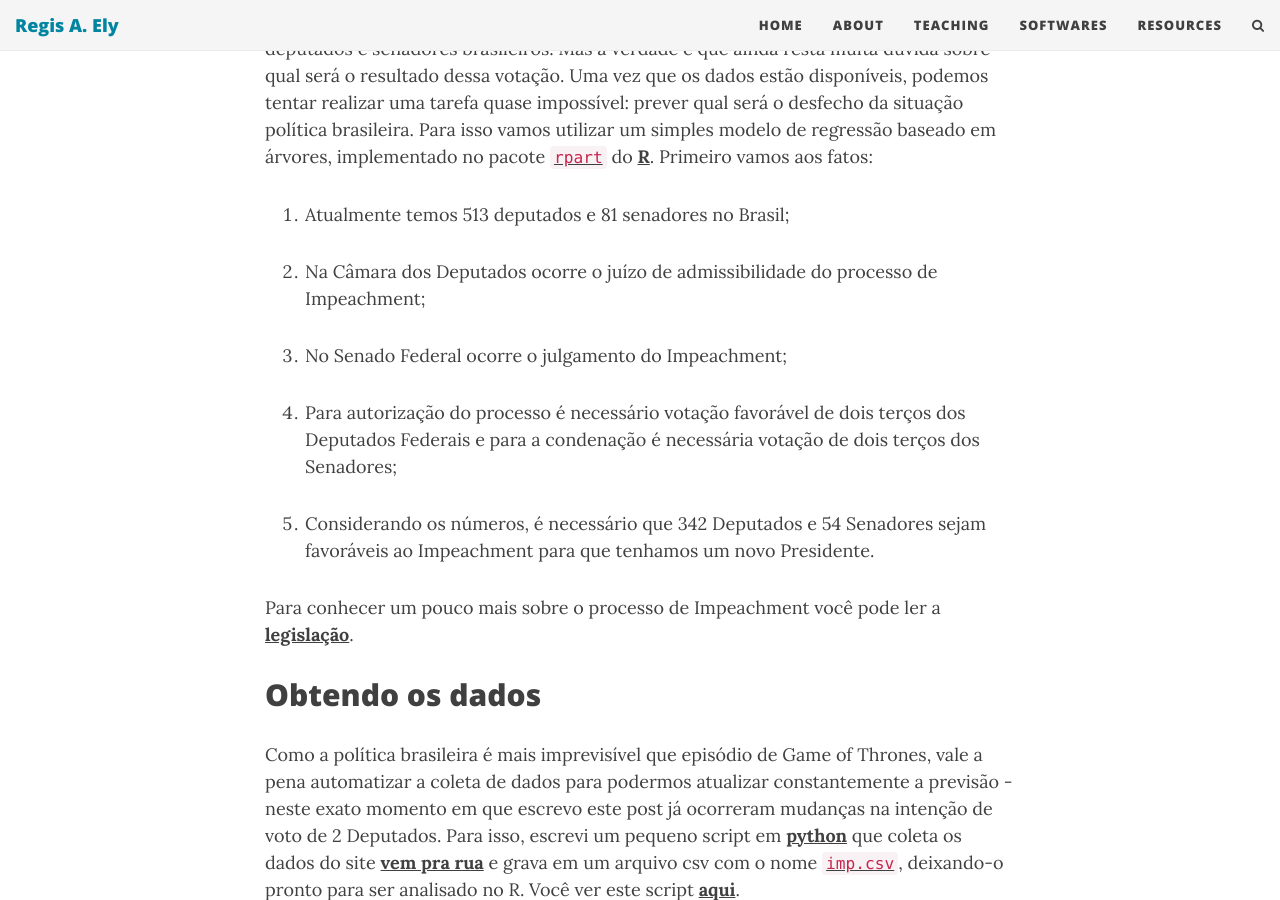
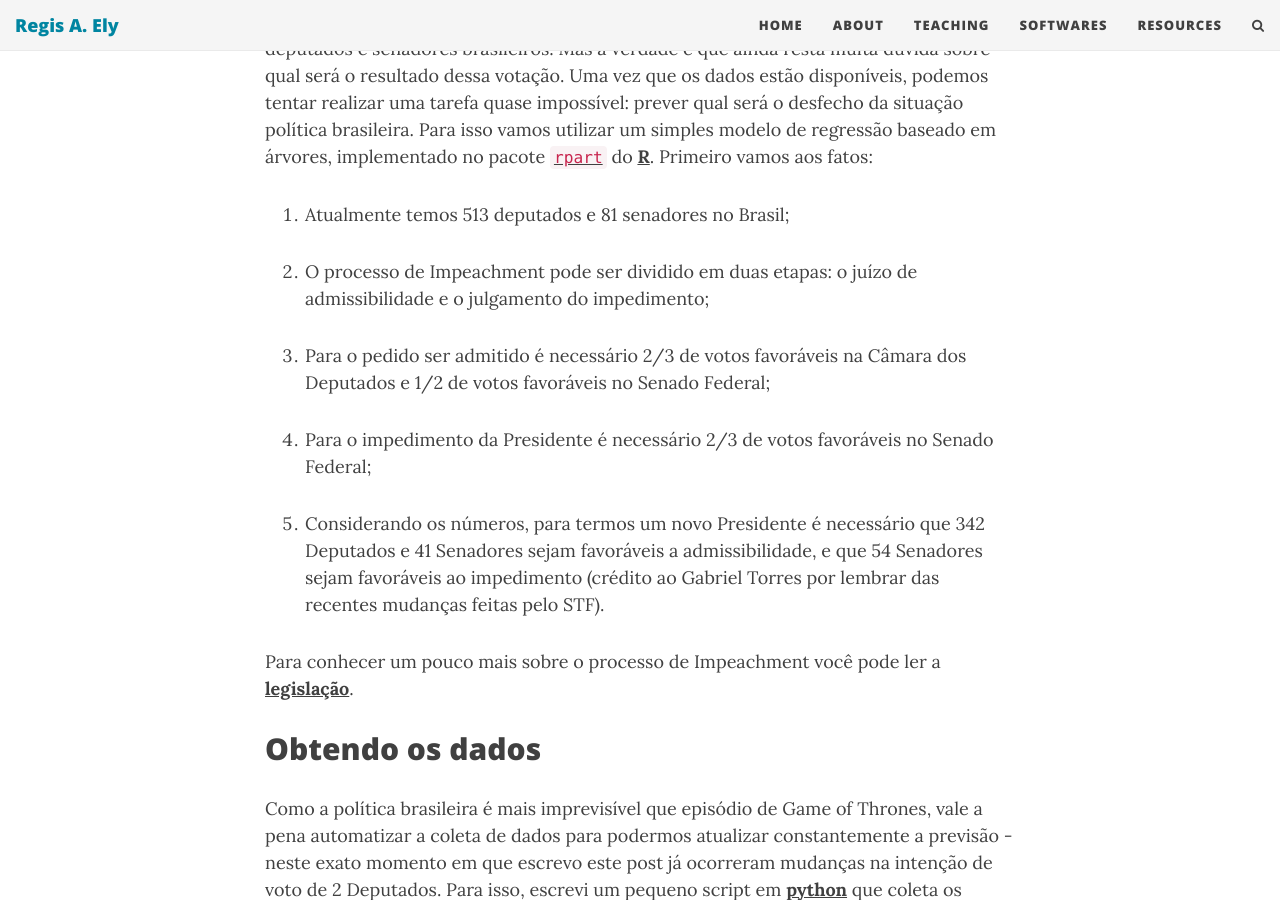
Before and after one commit to regisely/regisely.github.io, a Jekyll site: the page built from _posts/2016-04-01-impeachment.md, in a window 1280 px wide and 900 px high, scrolled down 399 px. Built offline with Jekyll 4.4.1, drawn with Linux system fonts in a browser that asks for light colours; nearby versions of some CDN libraries; comment, search, counter and statistics services are not loaded; some of the changed text lies outside the part shown.

Commit message:
Update post

```diff
--- a/_posts/2016-04-01-impeachment.md
+++ b/_posts/2016-04-01-impeachment.md
@@ -12,13 +12,13 @@ A favor ou contra? Parece que todo cidadão brasileiro já tem uma opinião form
 
 1. Atualmente temos 513 deputados e 81 senadores no Brasil;
 
-2. Na Câmara dos Deputados ocorre o juízo de admissibilidade do processo de Impeachment;
+2. O processo de Impeachment pode ser dividido em duas etapas: o juízo de admissibilidade e o julgamento do impedimento;
 
-3. No Senado Federal ocorre o julgamento do Impeachment;
+3. Para o pedido ser admitido é necessário 2/3 de votos favoráveis na Câmara dos Deputados e 1/2 de votos favoráveis no Senado Federal;
 
-4. Para autorização do processo é necessário votação favorável de dois terços dos Deputados Federais e para a condenação é necessária votação de dois terços dos Senadores;
+4. Para o impedimento da Presidente é necessário 2/3 de votos favoráveis no Senado Federal;
 
-5. Considerando os números, é necessário que 342 Deputados e 54 Senadores sejam favoráveis ao Impeachment para que tenhamos um novo Presidente.
+5. Considerando os números, para termos um novo Presidente é necessário que 342 Deputados e 41 Senadores sejam favoráveis a admissibilidade, e que 54 Senadores sejam favoráveis ao impedimento (crédito ao Gabriel Torres por lembrar das recentes mudanças feitas pelo STF).
 
 Para conhecer um pouco mais sobre o processo de Impeachment você pode ler a **[legislação](http://presrepublica.jusbrasil.com.br/legislacao/128811/lei-do-Impeachment-lei-1079-50)**.
 
@@ -177,7 +177,7 @@ E o resultado será:
 [1] 0.5308642 # Senado Federal
 ~~~
 
-Parece que na situação atual, o Impeachment passa pela Câmara mas esbarra no Congresso.
+Parece que na situação atual, o Impeachment passa pela etapa de admissibilidade mas esbarra no julgamento do Senado Federal.
 
 # Árvores com previsão
 
@@ -263,4 +263,8 @@ Como toda previsão é melhor a medida que incorpora a chegada de novas informa
 
 **Senado Federal:** 53,09%
 
+**Resultado da admissibilidade:** A favor
+
+**Resultado do julgamento:** Contra
+
 Tem sugestões para melhorar o algoritmo? Tem dúvidas sobre a implementação? Encontrou algum typo no texto? Me avise nos comentários ou por email.
```
